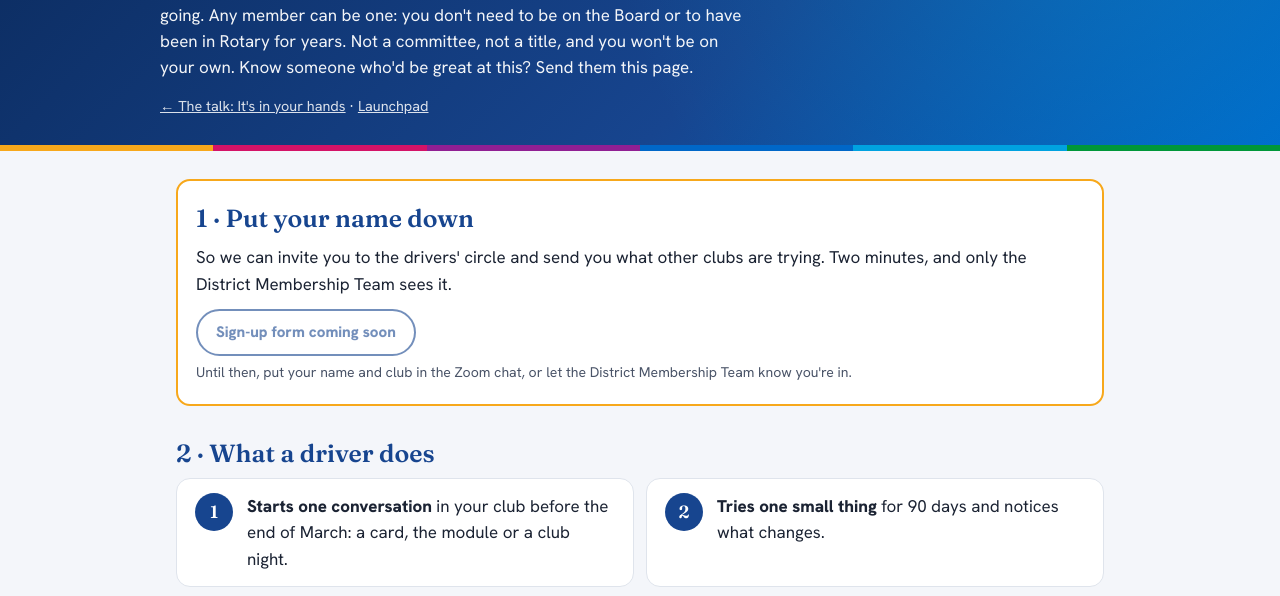
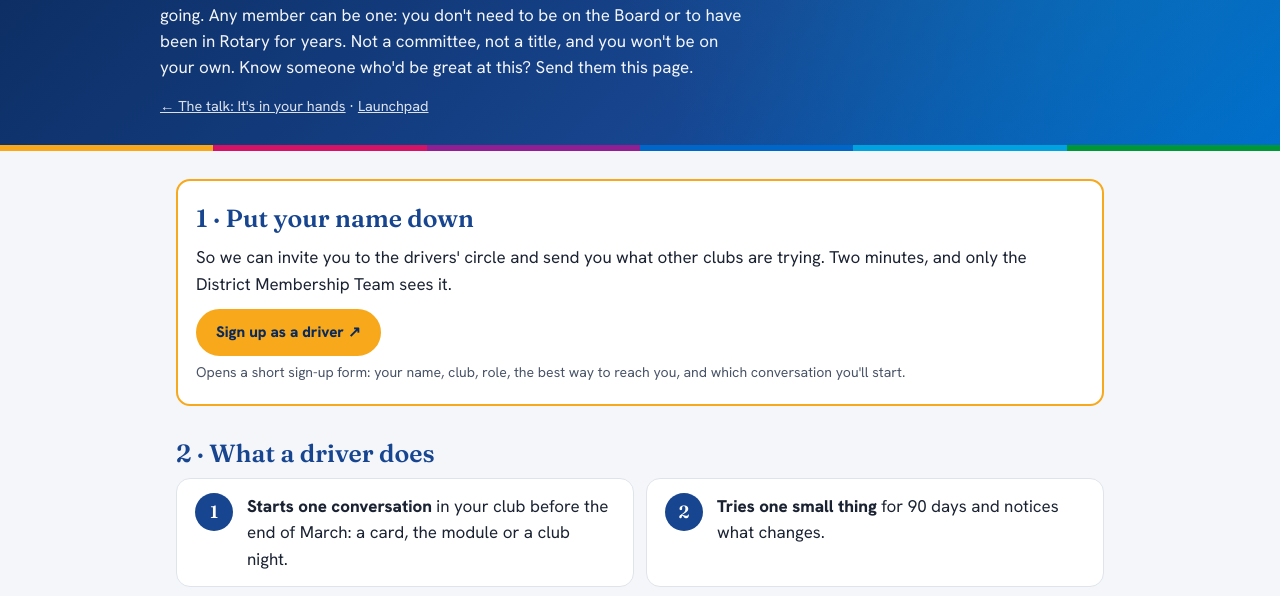
Before and after one commit to David-Rotary/PELDS2026, a plain HTML site: page im-in.html in a window 1280 px wide. Shown: the part 168-764 px from the top of the page. Drawn offline with Linux system fonts and the light colour scheme.

Commit message:
Add files via upload

```diff
--- a/im-in.html
+++ b/im-in.html
@@ -10,11 +10,11 @@
 </head>
 <body>
 <!-- ============================================================
-     EDIT HERE: paste your Microsoft Form's share link between the quotes,
+     EDIT HERE: the sign-up form link (Jotform) goes between the quotes,
      and the date of the next drivers' circle (leave blank to hide it).
      ============================================================ -->
 <script>
-var FORM_URL = '';
+var FORM_URL = 'https://form.jotform.com/263301872060045';
 var NEXT_CIRCLE = '';            /* e.g. 'Tuesday 3 March, 7.30 to 8.00 pm on Zoom' */
 var CIRCLE_LINK = '';            /* the Zoom link for the circle, if you want it here */
 var CONTACT = 'the District Membership Team';
@@ -84,7 +84,7 @@ var CONTACT = 'the District Membership Team';
   var b = document.getElementById('signupBtns'), n = document.getElementById('signupNote');
   if (/^https:\/\//.test(FORM_URL)) {
     b.innerHTML = '<a class="btn gold" href="' + esc(FORM_URL) + '" target="_blank" rel="noopener">Sign up as a driver ↗</a>';
-    n.textContent = 'Opens a short Microsoft Form: your name, club, role, the best way to reach you, and which conversation you\'ll start.';
+    n.textContent = 'Opens a short sign-up form: your name, club, role, the best way to reach you, and which conversation you\'ll start.';
   } else {
     b.innerHTML = '<span class="btn" aria-disabled="true" style="opacity:.6">Sign-up form coming soon</span>';
     n.textContent = 'Until then, put your name and club in the Zoom chat, or let ' + CONTACT + ' know you\'re in.';
```
